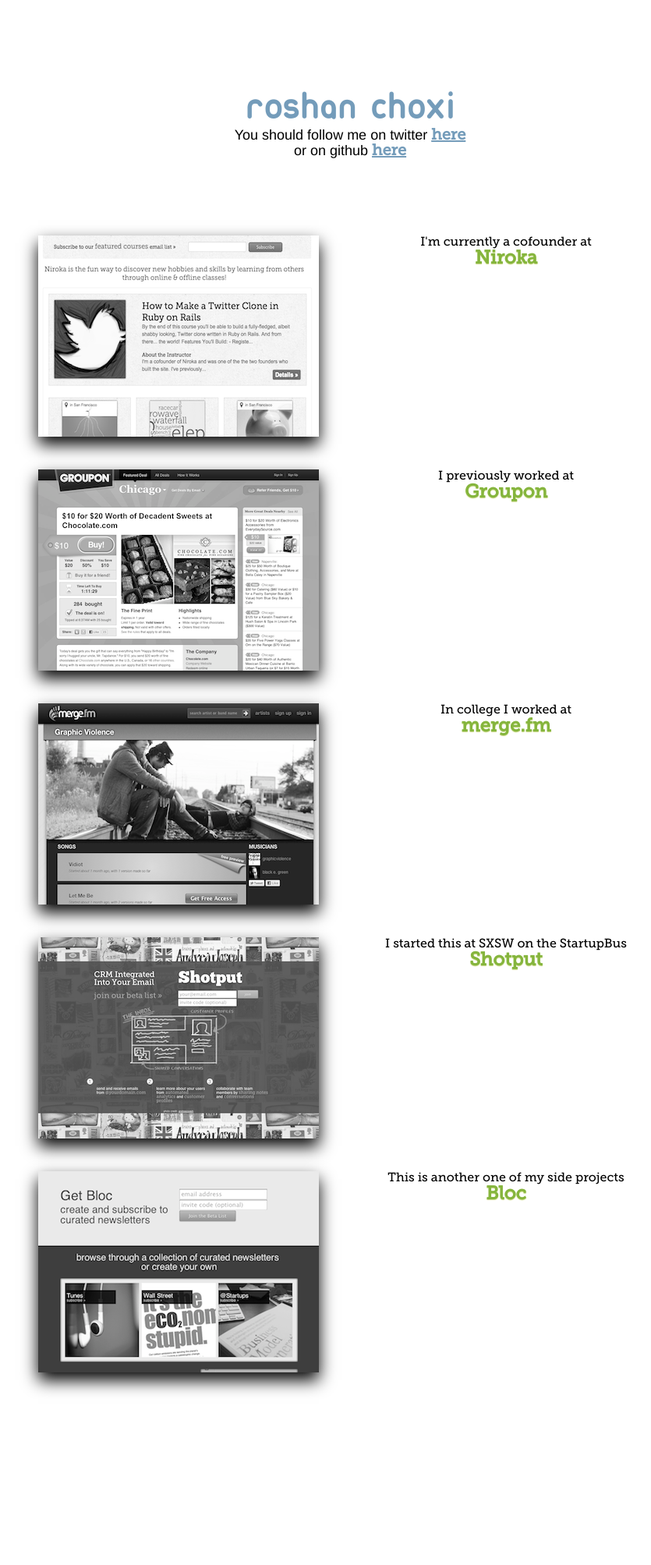
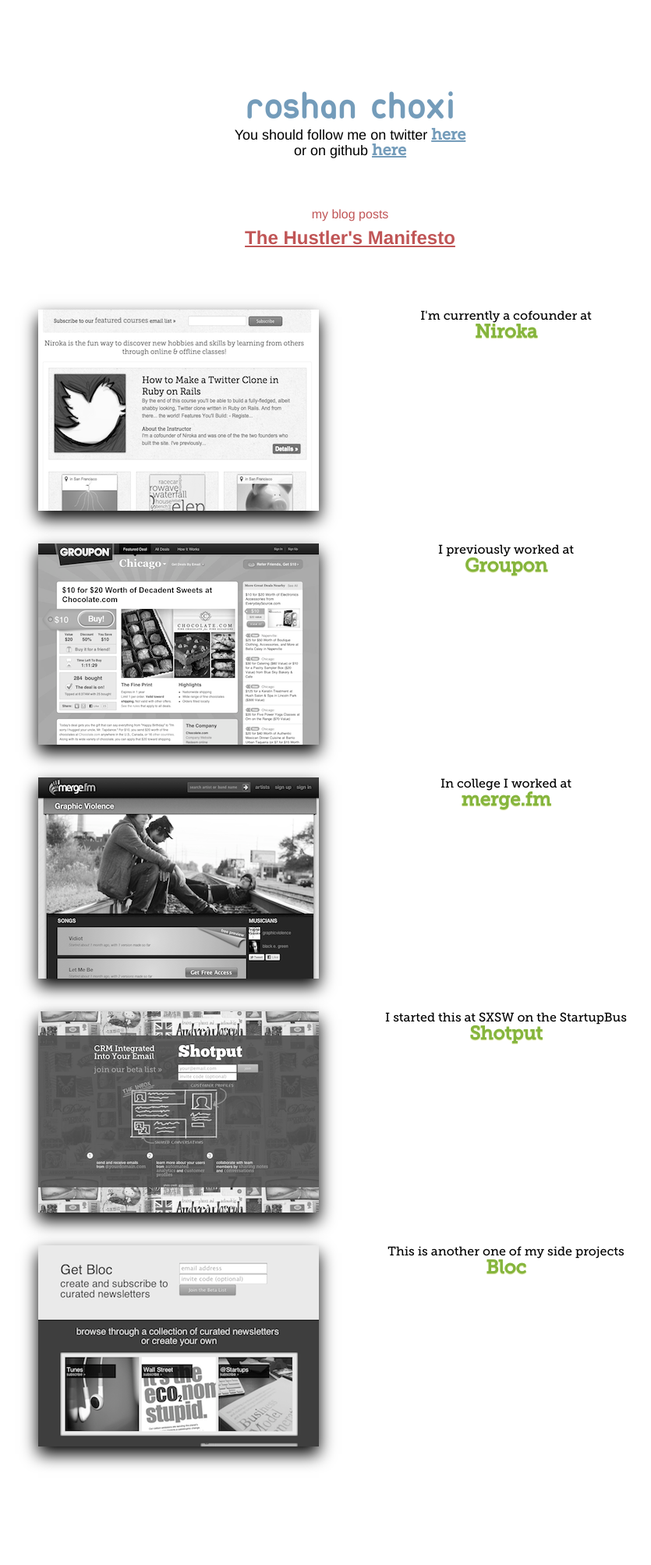
Before and after one commit to choxi/choxi.github.com, a Jekyll site: the page built from index.html, in a window 1280 px wide. Shown: the whole page at 78% size, without its empty margins (191-1026 px from the left). Built offline with Jekyll 4.4.1, drawn with Linux system fonts in a browser that asks for light colours; nearby versions of some CDN libraries; before the commit the page ends 1912 px from its top, so only the background shows below that.

Commit message:
Blog Posts

```diff
--- a/css/main.css
+++ b/css/main.css
@@ -110,6 +110,19 @@
         #header #social_links li a:hover {
           color: #3366ff; }
 
+#blog_posts {
+  text-align: center;
+  margin-bottom: 80px;
+  color: #c05556; }
+  #blog_posts p {
+    margin-bottom: 10px; }
+  #blog_posts a {
+    color: #c05556;
+    font-size: 24px;
+    text-decoration: underline; }
+    #blog_posts a:hover {
+      color: #ce7a7b; }
+
 #projects {
   width: 100%; }
   #projects .project {
@@ -158,7 +171,7 @@
 #follow_me {
   font-size: 18px;
   text-align: center;
-  margin-bottom: 100px; }
+  margin-bottom: 65px; }
   #follow_me a {
     font-family: Museo Slab;
     font-size: 20px;
--- a/index.html
+++ b/index.html
@@ -6,6 +6,12 @@
 <div id="follow_me">
   <p>You should follow me on twitter <a href="http://twitter.com/choxi">here</a></p>
   <p>or on github <a href="http://github.com/choxi">here</a></p>
+</div>
+<div id="blog_posts">
+  <p>my blog posts</p>
+  <ul>
+    <li><a href="http://blog.niroka.com/post/12253356252/the-hustlers-manifesto">The Hustler's Manifesto</a></li>
+  </ul>
 </div>
 <div id="projects">
   <div id="niroka" class="project">
```
Also changed, not shown: sass/main.sass (+14 -1 lines), 1 other file.
